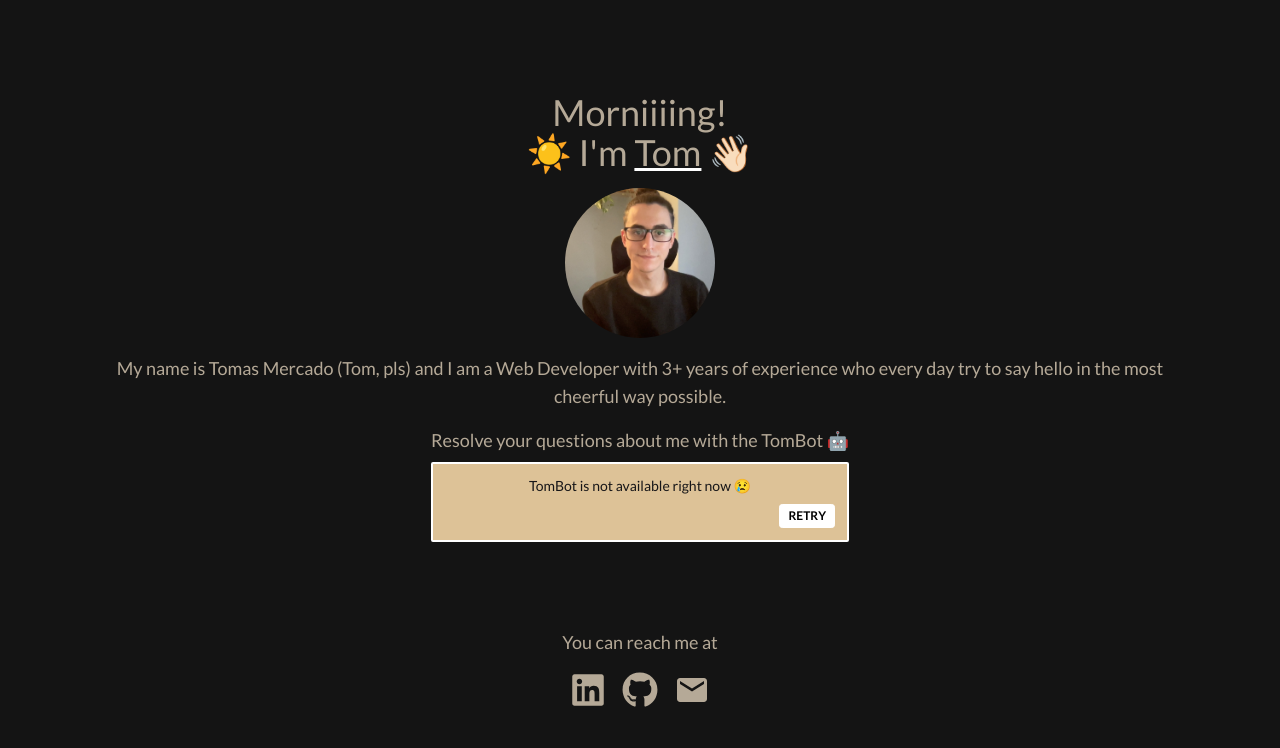
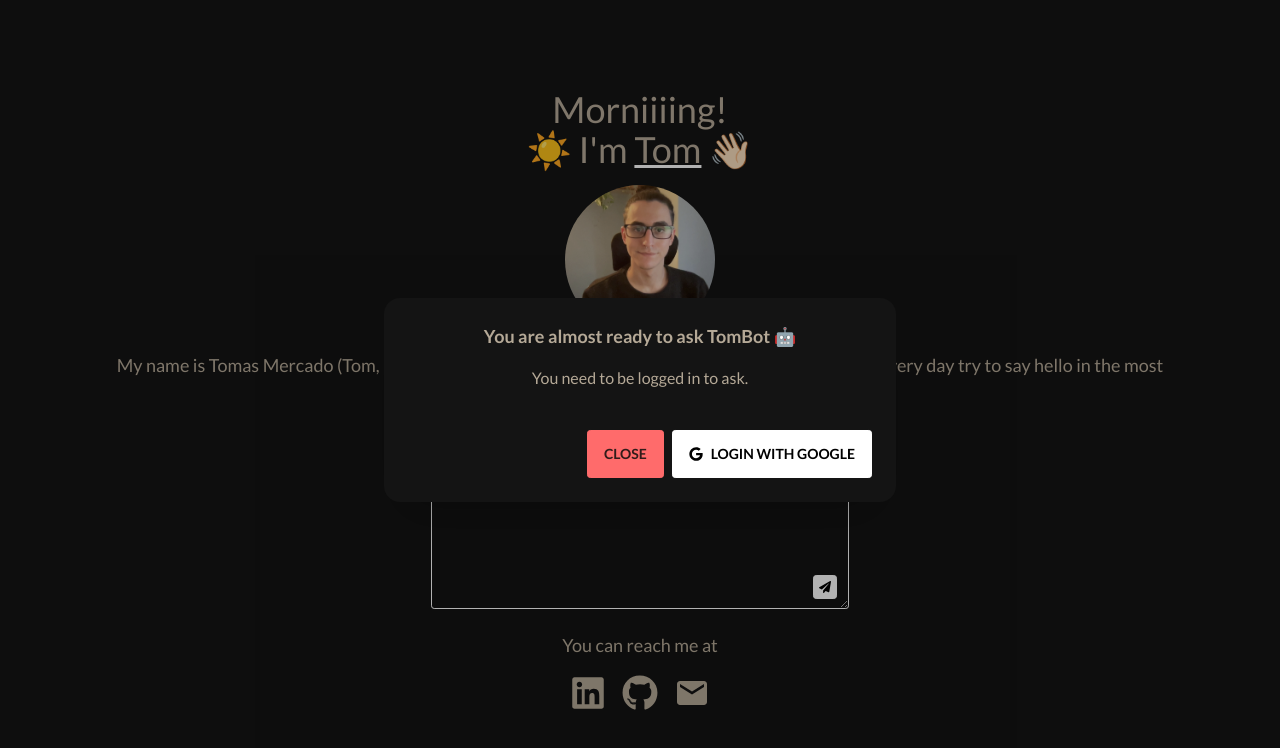
Before and after one commit to tomi-mercado/tomas-mercado, a Next.js app: page / in a window 1280 px wide. Both pictures are taken after typing "Sample" into the empty fields and a click on the button 825 px from the left and 587 px from the top of the page. Shown: the top 748 px of the page. Built offline with nearby package versions, Linux system fonts and the light colour scheme; no server answers.

Commit message:
feat: implement auth0

```diff
--- a/components/TomBot.tsx
+++ b/components/TomBot.tsx
@@ -1,8 +1,13 @@
 import remarkGfm from 'remark-gfm';
 
 import React, { useEffect, useState } from 'react';
-import { FaPaperPlane as SendIcon } from 'react-icons/fa';
+import {
+  FaGoogle as GoogleIcon,
+  FaPaperPlane as SendIcon,
+} from 'react-icons/fa';
 import ReactMarkdown from 'react-markdown';
+
+import { useUser } from '@auth0/nextjs-auth0/client';
 
 interface TomBotProps {
   description: string;
@@ -61,11 +66,26 @@ const TomBot: React.FC<TomBotProps> = ({ description, placeholder }) => {
   const [questionValue, setQuestionValue] = useState('');
   const loadingMessage = useLoadingMessage(status);
   const [response, setResponse] = useState<string | null>(null);
+  const [isModalOpen, setIsModalOpen] = useState(false);
+  const { user, isLoading: loadingAuth } = useUser();
+
+  const openLoginRequiredModal = () => {
+    setIsModalOpen(true);
+    setTimeout(() => {
+      // @ts-expect-error
+      document.getElementById('login-modal')?.showModal();
+    }, 100);
+  };
 
   const actions = {
     iddle: {
       onSubmit: async () => {
         if (!questionValue) {
+          return;
+        }
+
+        if (!user) {
+          openLoginRequiredModal();
           return;
         }
 
@@ -156,11 +176,14 @@ const TomBot: React.FC<TomBotProps> = ({ description, placeholder }) => {
       className="flex flex-col gap-2"
       onSubmit={(event) => {
         event.preventDefault();
+
         getAction('submit')?.();
       }}
     >
       <p className="text-lg">{description} 🤖</p>
 
+      {loadingAuth && <p>Loading your data...</p>}
+      {!loadingAuth && (
         <div className="relative min-h-[150px]">
           {
             {
@@ -225,6 +248,25 @@ const TomBot: React.FC<TomBotProps> = ({ description, placeholder }) => {
             }[status]
           }
         </div>
+      )}
+
+      {isModalOpen && (
+        <dialog id="login-modal" className="modal">
+          <div className="modal-box">
+            <h3 className="font-bold text-lg">
+              You are almost ready to ask TomBot 🤖
+            </h3>
+            <p className="py-4">You need to be logged in to ask.</p>
+            <div className="modal-action">
+              <button className="btn btn-error">Close</button>
+              <a className="btn btn-primary" href="/api/auth/login">
+                <GoogleIcon />
+                Login with Google
+              </a>
+            </div>
+          </div>
+        </dialog>
+      )}
     </form>
   );
 };
--- a/package.json
+++ b/package.json
@@ -12,6 +12,7 @@
     "build-storybook": "build-storybook"
   },
   "dependencies": {
+    "@auth0/nextjs-auth0": "^3.1.0",
     "@next/font": "13.1.1",
     "@types/node": "18.11.18",
     "@types/react": "18.0.26",
--- a/pages/_app.tsx
+++ b/pages/_app.tsx
@@ -1,3 +1,4 @@
+import { UserProvider } from '@auth0/nextjs-auth0/client';
 import { Lato } from '@next/font/google';
 import type { AppProps } from 'next/app';
 
@@ -9,7 +10,7 @@ const lato = Lato({
 
 export default function App({ Component, pageProps }: AppProps) {
   return (
-    <>
+    <UserProvider>
       <style jsx global>
         {`
           :root {
@@ -18,6 +19,6 @@ export default function App({ Component, pageProps }: AppProps) {
         `}
       </style>
       <Component {...pageProps} />
-    </>
+    </UserProvider>
   );
 }
--- /dev/null
+++ b/pages/api/auth/[auth0]/index.ts
@@ -0,0 +1,3 @@
+import { handleAuth } from '@auth0/nextjs-auth0';
+
+export default handleAuth();
--- a/pages/api/chatbot/index.ts
+++ b/pages/api/chatbot/index.ts
@@ -24,6 +24,7 @@ const handler: NextApiHandler = async (req, res) => {
   }
 
   try {
+    throw new Error('ups');
     const userLanguage = await detectLanguage(prompt);
     const translatedPrompt = await translate(prompt, userLanguage, 'english');
     const response = await getResponse(translatedPrompt);
```
Also changed, not shown: 1 other file (tests, documents, lock files or other folders). Lines whose indentation alone changed are shown as unchanged.
